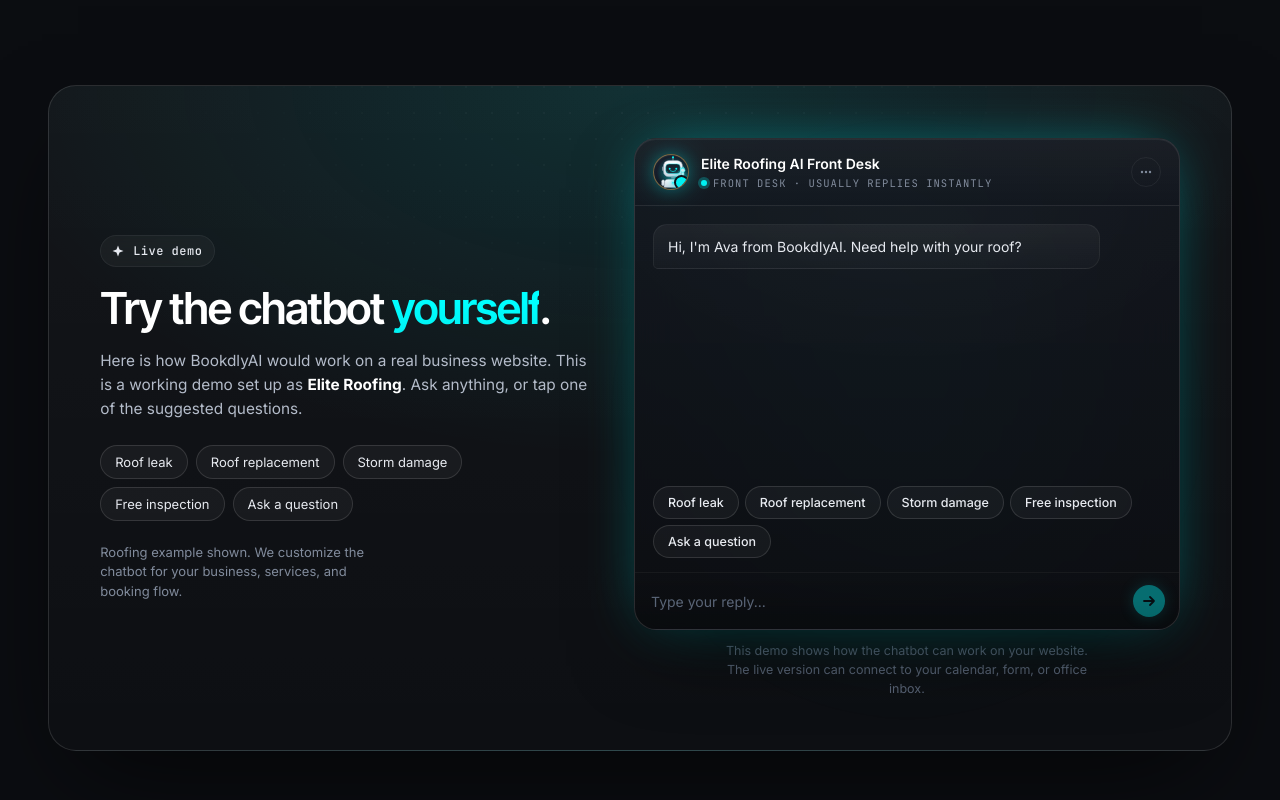
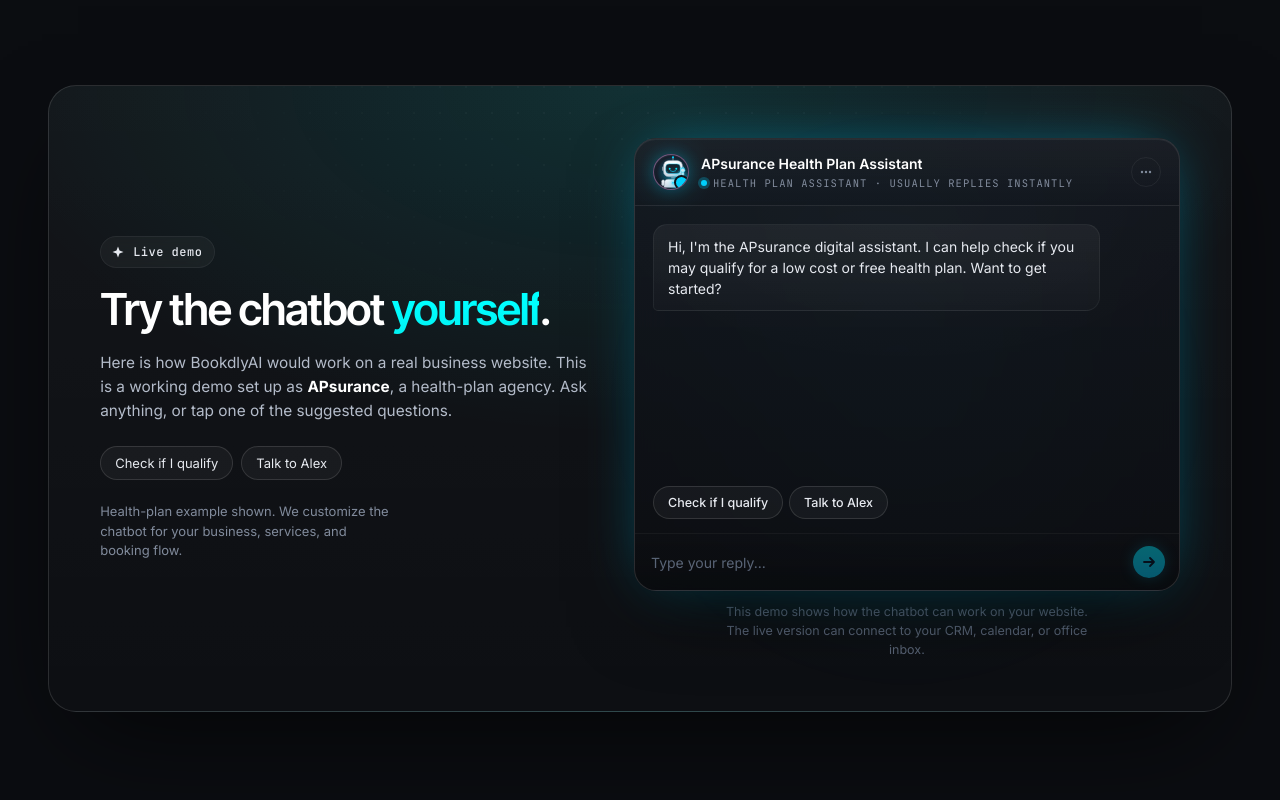
Before and after one commit to alexprato/bookdlyai, a Next.js app: page / in a window 1280 px wide. Shown: the part 820-1620 px from the top of the page. Built offline with nearby package versions, Linux system fonts and the light colour scheme.

Commit message:
Add APsurance chatbot demo

```diff
--- /dev/null
+++ b/app/api/lead/route.js
@@ -0,0 +1,39 @@
+// POST /api/lead
+//
+// Accepts a captured lead from the chat widget and either:
+//   1. forwards it to LEAD_WEBHOOK_URL if that env var is set, or
+//   2. logs it to the server console (visible during `npm run dev`)
+//
+// The webhook URL is provider-agnostic. It works with GoHighLevel, APCC,
+// Make.com, Zapier, n8n, or any endpoint that accepts a POST with JSON.
+// User-facing response is always 200 — webhook failures are logged but never
+// surfaced to the visitor, so a misconfigured webhook never breaks the chat.
+
+export async function POST(request) {
+  let lead;
+  try {
+    lead = await request.json();
+  } catch {
+    return Response.json({ ok: false, error: "invalid_json" }, { status: 400 });
+  }
+
+  console.log("[lead]", JSON.stringify(lead));
+
+  const webhook = process.env.LEAD_WEBHOOK_URL;
+  if (webhook) {
+    try {
+      const r = await fetch(webhook, {
+        method: "POST",
+        headers: { "Content-Type": "application/json" },
+        body: JSON.stringify(lead),
+      });
+      if (!r.ok) {
+        console.error("[lead] webhook returned", r.status);
+      }
+    } catch (err) {
+      console.error("[lead] webhook error", err);
+    }
+  }
+
+  return Response.json({ ok: true });
+}
--- a/app/globals.css
+++ b/app/globals.css
@@ -1028,3 +1028,15 @@
 /* reveal */
 .reveal { opacity: 0; transform: translateY(12px); transition: opacity .7s ease, transform .7s ease; }
 .reveal.is-in { opacity: 1; transform: none; }
+
+/* APsurance chat: scope a calmer blue/teal accent to the embedded chat widget,
+   so the chatbot can carry its own brand color while the rest of the page
+   stays on the BookdlyAI cyan accent. */
+.chat-stage {
+  --accent: oklch(0.78 0.16 218);
+  --accent-bright: oklch(0.86 0.18 215);
+  --accent-deep: oklch(0.55 0.22 235);
+  --accent-ink: #021428;
+  --accent-glow: color-mix(in oklab, oklch(0.78 0.16 218) 70%, transparent);
+  --accent-soft: color-mix(in oklab, oklch(0.78 0.16 218) 14%, transparent);
+}
--- a/components/LiveChat.jsx
+++ b/components/LiveChat.jsx
@@ -4,27 +4,22 @@
 import { Mascot } from "./Mascot";
 
 export default function LiveChat({
-  business = "Elite Roofing",
-  industry = "roofing",
+  business = "APsurance",
+  subtitle = "Usually replies instantly",
   intro,
   quicks,
   scripted = false,
 }) {
-  const defaultIntro = intro || "Hi, I'm Ava from BookdlyAI. Need help with your roof?";
-  const defaultQuicks = quicks || [
-    "Roof leak",
-    "Roof replacement",
-    "Storm damage",
-    "Free inspection",
-    "Ask a question",
-  ];
+  const defaultIntro = intro ||
+    "Hi, I'm the APsurance digital assistant. I can help check if you may qualify for a low cost or free health plan. Want to get started?";
+  const defaultQuicks = quicks || ["Check if I qualify", "Talk to Alex"];
 
   const [messages, setMessages] = React.useState([
     { role: "assistant", content: defaultIntro, quicks: scripted ? defaultQuicks : null },
   ]);
   const [step, setStep] = React.useState(scripted ? "menu" : "free");
-  const [intent, setIntent] = React.useState(null);
-  const [data, setData] = React.useState({});
+  const [mode, setMode] = React.useState(null);
+  const [lead, setLead] = React.useState({});
   const [input, setInput] = React.useState("");
   const [sending, setSending] = React.useState(false);
   const bodyRef = React.useRef(null);
@@ -37,26 +32,29 @@
 
   const append = (msgs) => setMessages((prev) => [...prev, ...msgs]);
 
-  // Maps a chosen intent to the phrase used in the final confirmation
-  const intentLabel = (key) => ({
-    leak: "roof leak",
-    replacement: "roof replacement",
-    storm: "storm damage",
-    inspection: "roofing inspection",
-  }[key] || "roofing");
+  // Fire-and-forget POST to /api/lead. Server forwards to LEAD_WEBHOOK_URL if
+  // configured, else logs to console. Failure is silent — never block the user.
+  const sendLead = (finalLead, finalMode) => {
+    const payload = {
+      source: "apsurance-chatbot",
+      mode: finalMode,
+      ...finalLead,
+      capturedAt: new Date().toISOString(),
+    };
+    fetch("/api/lead", {
+      method: "POST",
+      headers: { "Content-Type": "application/json" },
+      body: JSON.stringify(payload),
+    }).catch(() => {});
+  };
 
-  const menuQuicks = ["Roof leak", "Roof replacement", "Storm damage", "Free inspection", "Ask a question"];
-  const offerMenuQuicks = ["Roof leak", "Roof replacement", "Storm damage", "Free inspection"];
-
-  // ── Roofing scripted flow ────────────────────────────────────────────
-  // Top-level steps:
-  //   menu | free   →  intent detection + canned answers (pricing/services/hours)
-  //   leak-active   →  only entered from "leak" intent
-  //   city → homeowner → datetime → name → email → phone → done
+  // ── APsurance scripted flow ─────────────────────────────────────────
+  // Two paths from menu:
+  //   qualify: zip → household → income → name → phone → besttime → done
+  //   talk:    name → phone → besttime → done
   //
-  // Off-topic (e.g. "I need a cleaning tomorrow") is redirected back to the
-  // roofing menu rather than handed to the LLM, so this works with no API key.
-
+  // Final lead is POSTed to /api/lead. Server forwards to LEAD_WEBHOOK_URL or
+  // logs server-side during dev — works with no setup.
   const handleScripted = async (text) => {
     const t = text.trim();
     append([{ role: "user", content: t }]);
@@ -66,190 +64,95 @@
 
     const lc = t.toLowerCase();
 
-    // Steps where we keyword-match against a free-text question
-    if (step === "menu" || step === "free") {
-      // Pricing
-      if (/price|pricing|cost|fee|how much|estimate|quote/.test(lc)) {
-        reply(
-          "Roofing prices depend on the issue, roof type, and size. I can help send your request to the office so they can review it.",
-          { quicks: offerMenuQuicks }
-        );
+    if (step === "menu") {
+      if (/talk to alex|^alex$|call me back|just talk/i.test(lc)) {
+        setMode("talk");
+        setStep("name");
+        reply("Sure, Alex would love to talk. What's your full name?");
         return;
       }
-      // Services
-      if (/service|what do you|what can you|do you offer/.test(lc)) {
-        reply(
-          "Elite Roofing can help with roof leaks, repairs, replacements, storm damage, and inspections.",
-          { quicks: offerMenuQuicks }
-        );
+      if (/check|qualify|^yes$|sure|get started|^start$|begin|let's/i.test(lc)) {
+        setMode("qualify");
+        setStep("zip");
+        reply("Great. What's your zip code?");
         return;
       }
-      // Hours
-      if (/hour|open|close|business hours/.test(lc)) {
-        reply(
-          "The office can customize hours in the live version. For this demo, I can help collect your request and send it over.",
-          { quicks: offerMenuQuicks }
-        );
-        return;
-      }
-
-      // Intent matches → enter request flow
-      if (/leak|leaking|drip|water (?:in|coming)|wet ceiling/.test(lc)) {
-        setIntent("leak");
-        setStep("leak-active");
-        reply("Got it. Is there active leaking right now?", {
-          quicks: ["Yes, active leak", "No, not active", "Not sure"],
-        });
-        return;
-      }
-      if (/replac|new roof/.test(lc)) {
-        setIntent("replacement");
-        setStep("city");
-        reply("Got it. What city is the property in?");
-        return;
-      }
-      if (/storm|wind|hail|tree fell|tree on/.test(lc)) {
-        setIntent("storm");
-        setStep("city");
-        reply("Got it. What city is the property in?");
-        return;
-      }
-      if (/inspect/.test(lc)) {
-        setIntent("inspection");
-        setStep("city");
-        reply("Got it. What city is the property in?");
-        return;
-      }
-
-      // Generic "ask a question" fallback
-      if (/^ask a question$/i.test(lc) || /question|something else|i wanted to/.test(lc)) {
-        setStep("free");
-        reply("Sure, ask away. I can also help with a leak check, replacement, storm damage, or inspection.", {
-          quicks: offerMenuQuicks,
-        });
-        return;
-      }
-
-      // Off-topic — redirect back to roofing
       reply(
-        "I can help with roofing requests here. Are you dealing with a leak, storm damage, replacement, or inspection?",
-        { quicks: offerMenuQuicks }
+        "I can help check if you may qualify for a low cost or free health plan. Want to get started?",
+        { quicks: ["Check if I qualify", "Talk to Alex"] }
       );
       return;
     }
 
-    if (step === "leak-active") {
-      let active;
-      if (/not sure|maybe|unsure|don't know|dont know/.test(lc)) active = "Not sure";
-      else if (/yes|active|currently|right now/.test(lc)) active = "Yes, active leak";
-      else if (/^no\b|not active|stopped/.test(lc)) active = "No, not active";
-      else active = t;
-      setData((d) => ({ ...d, leakActive: active }));
-      setStep("city");
-      reply("Got it. What city is the property in?");
+    if (step === "zip") {
+      setLead((L) => ({ ...L, zip: t }));
+      setStep("household");
+      reply("How many people are in your household?");
       return;
     }
 
-    if (step === "city") {
-      setData((d) => ({ ...d, city: t }));
-      setStep("homeowner");
-      reply("Are you the homeowner?", {
-        quicks: ["Yes", "No", "Property manager"],
-      });
+    if (step === "household") {
+      setLead((L) => ({ ...L, householdSize: t }));
+      setStep("income");
+      reply("What's your estimated yearly household income?");
       return;
     }
 
-    if (step === "homeowner") {
-      let role;
-      if (/property|manager/.test(lc)) role = "Property manager";
-      else if (/^yes\b/.test(lc)) role = "Yes";
-      else if (/^no\b/.test(lc)) role = "No";
-      else role = t;
-      setData((d) => ({ ...d, role }));
-      setStep("datetime");
-      reply("When would you like someone to take a look?");
-      return;
-    }
-
-    if (step === "datetime") {
-      setData((d) => ({ ...d, datetime: t }));
+    if (step === "income") {
+      setLead((L) => ({ ...L, yearlyIncome: t }));
       setStep("name");
-      reply("Thanks. What's your full name?");
+      reply("What's your full name?");
       return;
     }
 
     if (step === "name") {
-      setData((d) => ({ ...d, name: t }));
-      setStep("email");
-      reply("What email should the office use to confirm the details?");
-      return;
-    }
-
-    if (step === "email") {
-      const ok = /^[^\s@]+@[^\s@]+\.[^\s@]+$/.test(t);
-      if (!ok) {
-        reply("That doesn't look like a valid email. Could you double-check it?");
-        return;
-      }
-      setData((d) => ({ ...d, email: t }));
+      setLead((L) => ({ ...L, fullName: t }));
       setStep("phone");
-      reply("What phone number should the office use if they need to call you?");
+      reply("What phone number should Alex use to call you?");
       return;
     }
 
     if (step === "phone") {
-      const phone = /^(skip|no thanks|none|nope)$/i.test(lc) ? "" : t;
-      const finalData = { ...data, phone };
-      setData(finalData);
+      setLead((L) => ({ ...L, phone: t }));
+      setStep("besttime");
+      reply("What's the best time for Alex to call you?");
+      return;
+    }
+
+    if (step === "besttime") {
+      const finalLead = { ...lead, bestTime: t };
+      setLead(finalLead);
       setStep("done");
-      const first = (finalData.name || "").split(" ")[0] || "there";
-      const label = intentLabel(intent);
-      reply(
-        `Perfect, ${first}. I've sent your ${label} request to Elite Roofing. The office will confirm the details shortly.`,
-        { quicks: ["Send another request", "Back to menu"] }
-      );
+      const first = (finalLead.fullName || "").split(" ")[0] || "there";
+      reply(`Perfect, ${first}. I'll send this to Alex at APsurance so he can check your options and follow up.`);
+      sendLead(finalLead, mode);
       return;
     }
 
     if (step === "done") {
-      if (/another|new request|send another/i.test(lc)) {
-        setIntent(null);
-        setData({});
+      if (/start over|new|another|reset|begin again/i.test(lc)) {
+        setMode(null);
+        setLead({});
         setStep("menu");
-        reply("No problem. What can I help with?", { quicks: menuQuicks });
+        reply("No problem. Want to check if you may qualify, or talk to Alex?", {
+          quicks: ["Check if I qualify", "Talk to Alex"],
+        });
         return;
       }
-      if (/back|menu/i.test(lc)) {
-        setIntent(null);
-        setStep("menu");
-        reply("Sure. What can I help with?", { quicks: menuQuicks });
-        return;
-      }
-      reply("Anything else I can help with?", { quicks: ["Send another request", "Back to menu"] });
+      reply("Anything else? You can also start a new check.", {
+        quicks: ["Check if I qualify", "Talk to Alex"],
+      });
       return;
     }
   };
 
-  // ── Free-form fallback (server-side optional Anthropic) ──────────────
-  // Kept for non-scripted mode and as an "easy to enable later" path. With no
-  // ANTHROPIC_API_KEY, /api/chat returns a friendly canned reply.
-  const freeformReply = async (text, returnStep = "free") => {
+  // ── Free-form fallback ──────────────────────────────────────────────
+  // Calls /api/chat. Without ANTHROPIC_API_KEY the server returns a friendly
+  // canned reply. Used only when mounted in non-scripted mode.
+  const freeformReply = async (text) => {
     setSending(true);
     try {
-      const sys = scripted
-        ? `You are the AI front desk for Elite Roofing, a local roofing company. Be brief, warm, and professional.
-
-Reply rules:
-- Keep replies to 1-2 short sentences, max 30 words.
-- Never use emoji. Never use markdown. Never use long dashes.
-- Never use the underline character.
-- Do not mention SMS, texting, or "we'll text you" or "confirmation text".
-- Do not say a job is fully booked or confirmed.
-- If the question is about scheduling work, end your reply by asking the user if they would like to send a roofing request now.
-- Do not invent specific prices. Say the office will give an estimate after reviewing the property.
-- Stay focused on roofing services for Elite Roofing.`
-        : `You are the AI front desk for ${business}, a local ${industry} business. Be brief, warm, and professional. Keep replies to 1-2 short sentences. No emoji, no markdown, no long dashes. Do not mention SMS or texting. Don't invent prices.`;
-
+      const sys = `You are a brief, friendly assistant for ${business}. Keep replies to 1-2 short sentences. No emoji, no markdown, no long dashes. Do not mention SMS or texting. Do not say a person qualifies, is approved, or is guaranteed a free plan. Use "may qualify".`;
       const res = await fetch("/api/chat", {
         method: "POST",
         headers: { "Content-Type": "application/json" },
@@ -261,16 +164,16 @@
       append([
         {
           role: "assistant",
-          content: clean || "I can help send your roofing request to the office. Want to start?",
-          quicks: returnStep === "menu" ? offerMenuQuicks : null,
+          content: clean || "I can help you check if you may qualify. Want to start?",
+          quicks: ["Check if I qualify", "Talk to Alex"],
         },
       ]);
     } catch (e) {
       append([
         {
           role: "assistant",
-          content: "I had trouble connecting. Want to send a roofing request?",
-          quicks: offerMenuQuicks,
+          content: "I had trouble connecting. Want to check if you may qualify?",
+          quicks: ["Check if I qualify", "Talk to Alex"],
         },
       ]);
     } finally {
@@ -315,7 +218,7 @@
           </div>
           <div>
             <div className="chat__title">{business}</div>
-            <div className="chat__sub">Front desk · usually replies instantly</div>
+            <div className="chat__sub">{subtitle}</div>
           </div>
           <button className="chat__menu" aria-label="More" type="button">
             <svg width="14" height="14" viewBox="0 0 14 14" fill="none">
@@ -363,7 +266,7 @@
         maxWidth: 380,
         marginInline: "auto",
       }}>
-        This demo shows how the chatbot can work on your website. The live version can connect to your calendar, form, or office inbox.
+        This demo shows how the chatbot can work on your website. The live version can connect to your CRM, calendar, or office inbox.
       </p>
     </div>
   );
--- a/components/Sections.jsx
+++ b/components/Sections.jsx
@@ -92,25 +92,22 @@
                 Try the chatbot <span className="gradient-text">yourself</span>.
               </h2>
               <p className="lead">
-                Here is how BookdlyAI would work on a real business website. This is a working demo set up as <b style={{ color: "var(--ink-0)" }}>Elite Roofing</b>. Ask anything, or tap one of the suggested questions.
+                Here is how BookdlyAI would work on a real business website. This is a working demo set up as <b style={{ color: "var(--ink-0)" }}>APsurance</b>, a health-plan agency. Ask anything, or tap one of the suggested questions.
               </p>
               <div className="demo__chips">
-                <DemoChip text="Roof leak" />
-                <DemoChip text="Roof replacement" />
-                <DemoChip text="Storm damage" />
-                <DemoChip text="Free inspection" />
-                <DemoChip text="Ask a question" />
+                <DemoChip text="Check if I qualify" />
+                <DemoChip text="Talk to Alex" />
               </div>
               <p className="demo__hint">
-                Roofing example shown. We customize the chatbot for your business, services, and booking flow.
+                Health-plan example shown. We customize the chatbot for your business, services, and booking flow.
               </p>
             </div>
             <LiveChat
-              business="Elite Roofing AI Front Desk"
-              industry="roofing"
+              business="APsurance Health Plan Assistant"
+              subtitle="Health plan assistant · usually replies instantly"
               scripted={true}
-              intro="Hi, I'm Ava from BookdlyAI. Need help with your roof?"
-              quicks={["Roof leak", "Roof replacement", "Storm damage", "Free inspection", "Ask a question"]}
+              intro="Hi, I'm the APsurance digital assistant. I can help check if you may qualify for a low cost or free health plan. Want to get started?"
+              quicks={["Check if I qualify", "Talk to Alex"]}
             />
           </div>
         </div>
```
Also changed, not shown: 1 other file (tests, documents, lock files or other folders).
